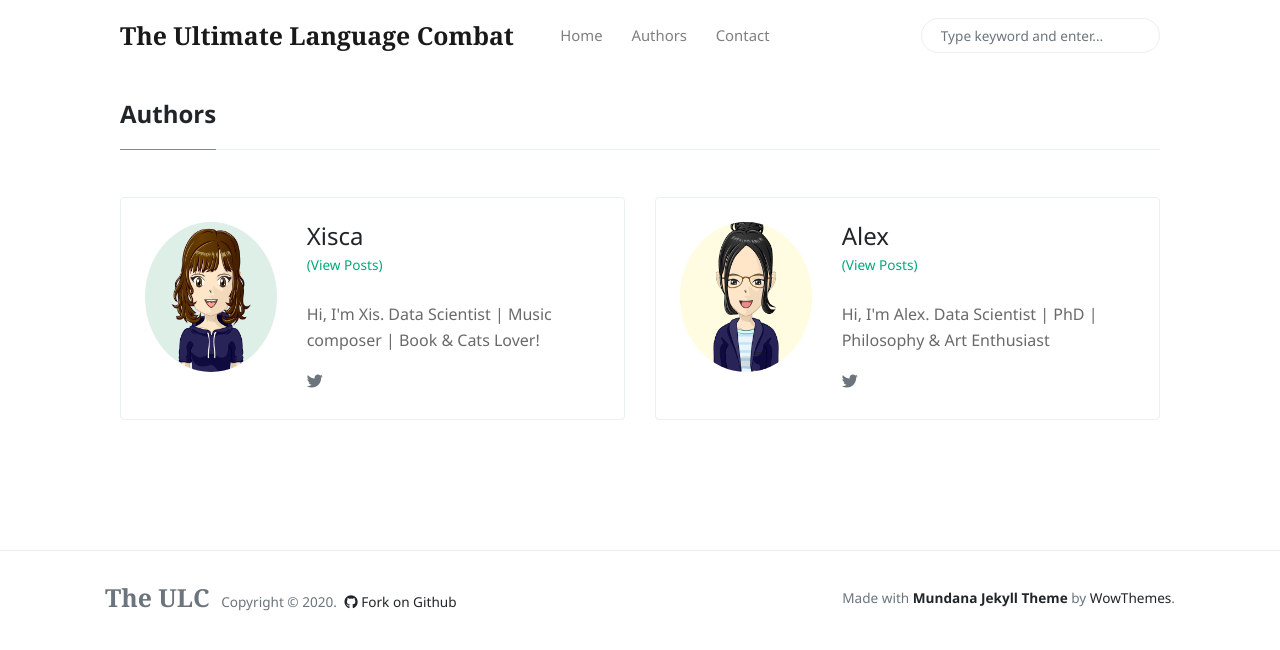
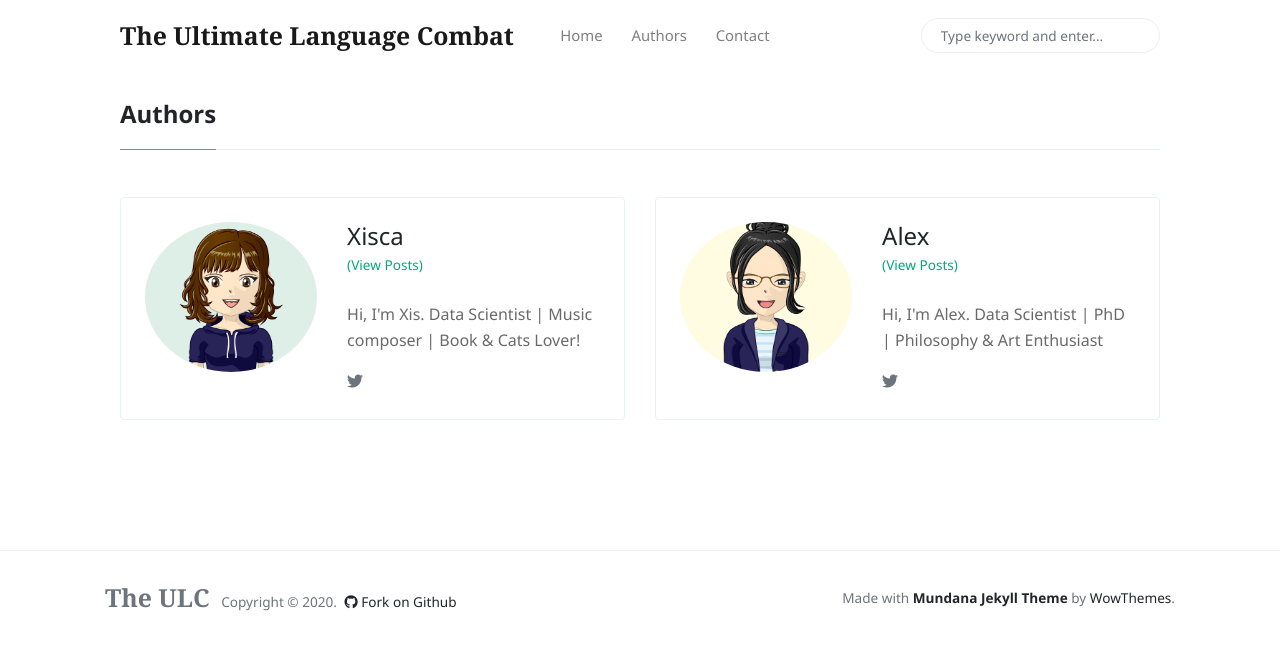
Before and after one commit to Random-6/ultimate_language_combat, a Jekyll site: the page built from _pages/authors-list.html, in a window 1280 px wide. Shown: the top 650 px of the page. Built offline with Jekyll 4.4.1, drawn with Linux system fonts in a browser that asks for light colours; nearby versions of some CDN libraries.

Commit message:
Change width for authors page

```diff
--- a/_pages/authors-list.html
+++ b/_pages/authors-list.html
@@ -11,10 +11,10 @@ permalink: "/authors-list.html"
         <div class="col-lg-6 mb-4">
             <div class="p-4 border rounded">
             <div class="row">
-            <div class="col-md-4 mb-4 mb-md-0">
-              <img alt="{{ author[1].name }}" src="{{site.baseurl}}/{{ author[1].avatar }}" class="rounded-circle" height="150" width="150">
+            <div class="col-md-5 mb-4 mb-md-0">
+              <img alt="{{ author[1].name }}" src="{{site.baseurl}}/{{ author[1].avatar }}" class="rounded-circle" height="150" width="180">
             </div>
-            <div class="col-md-8">
+            <div class="col-md-7">
             <a href="{{site.baseurl}}/author-{{ author[1].name | slugify }}">
             <h4 class="text-dark mb-0"> {{ author[1].name }} </h4>
             <small class="d-inline-block mt-1 mb-3 font-weight-normal">(View Posts)</small>
```
